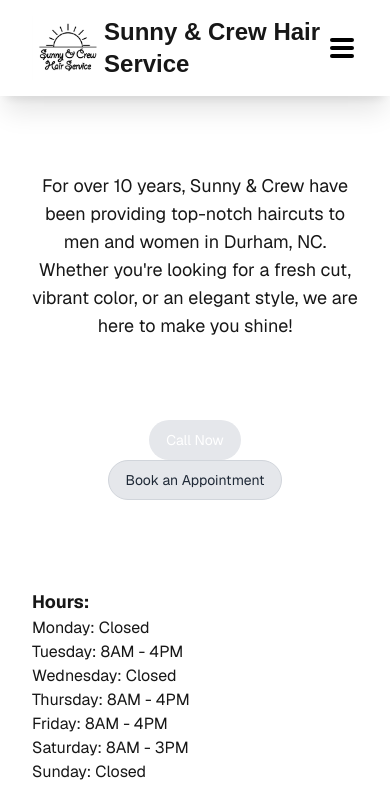
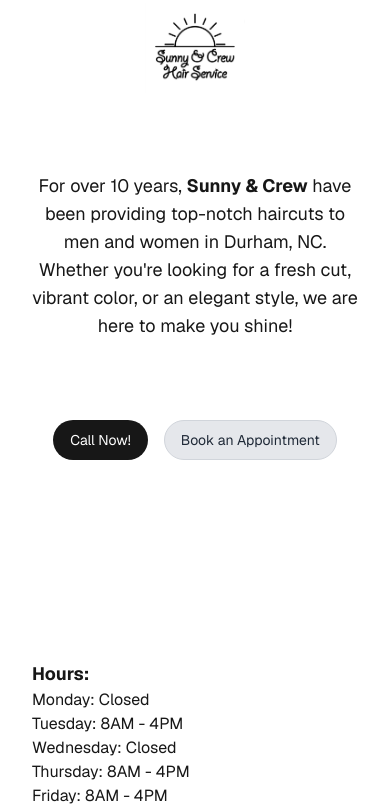
Before and after one commit to id-mustafa/sunny_crew_hair_service_website, a Next.js app: page / in a window 390 px wide. Shown: the top 806 px of the page. Built offline with nearby package versions, Linux system fonts and the light colour scheme.

Commit message:
added style changes

```diff
--- a/src/app/components/CallNow.tsx
+++ b/src/app/components/CallNow.tsx
@@ -27,10 +27,10 @@
         className={`rounded-full border border-solid border-transparent transition-colors flex items-center justify-center bg-foreground text-background gap-2 hover:bg-[#383838] dark:hover:bg-[#ccc] text-sm sm:text-base h-10 sm:h-12 px-4 sm:px-5 ${
           isFetching
             ? 'cursor-not-allowed'
-            : 'bg-gray-200 hover:bg-gray-300'
+            : 'black hover:bg-gray-300'
         }`}
       >
-        {isFetching ? 'Calling...' : ' Call Now'}
+        {isFetching ? 'Calling...' : ' Call Now!'}
       </button>
     </div>
   );
--- a/src/app/components/Navbar.tsx
+++ b/src/app/components/Navbar.tsx
@@ -1,20 +1,13 @@
 'use client';
 import Link from 'next/link';
 import Image from 'next/image';
-import { useState } from 'react';
-import CallNow from './CallNow';
 
 const Navbar = () => {
-  const [menuOpen, setMenuOpen] = useState(false);
-
-  const closeMenu = () => setMenuOpen(false);
-
   return (
-    <nav className="fixed top-0 left-0 right-0 w-full shadow-xl bg-white h-24 z-20 flex items-center justify-between px-8">
+    <nav className="fixed top-0 left-0 right-0 w-full bg-white h-24 z-20 flex items-center justify-center px-8">
       <Link
         href="/"
         className="flex flex-col items-center gap-2"
-        onClick={closeMenu}
       >
         <Image
           src="/logo.png"
@@ -25,56 +18,6 @@
           className="object-contain"
         />
       </Link>
-
-      <strong>
-        <div className='text-2xl'>Sunny & Crew Hair Service</div>
-      </strong>
-
-      {/* Desktop Links */}
-      <div className="hidden sm:flex gap-8 items-center">
-      </div>
-
-      {/* Hamburger Icon */}
-      <div className="sm:hidden flex items-center">
-      <button
-        onClick={() => setMenuOpen(!menuOpen)}
-        className="relative w-8 h-8 flex items-center justify-center focus:outline-none"
-      >
-          {/* Top Line */}
-          <div
-            className={`absolute h-1 w-6 bg-black rounded transition-all duration-300 ease-in-out ${
-              menuOpen
-                ? 'rotate-45 translate-y-0'
-                : 'translate-y-[-8px] rotate-0'
-            }`}
-          ></div>
-          {/* Middle Line */}
-          <div
-            className={`absolute h-1 w-6 bg-black rounded transition-opacity duration-300 ease-in-out ${
-              menuOpen ? 'opacity-0' : 'opacity-100'
-            }`}
-          ></div>
-          {/* Bottom Line */}
-          <div
-            className={`absolute h-1 w-6 bg-black rounded transition-all duration-300 ease-in-out ${
-              menuOpen
-                ? '-rotate-45 translate-y-0'
-                : 'translate-y-[8px] rotate-0'
-            }`}
-          ></div>
-        </button>
-      </div>
-
-
-
-      {/* Mobile Menu */}
-      <div
-        className={`absolute top-24 left-0 w-full bg-white shadow-lg flex flex-col items-center py-4 sm:hidden transition-opacity duration-300 ease-in-out ${
-          menuOpen ? 'opacity-100' : 'opacity-0 pointer-events-none'
-        }`}
-      >
-        <CallNow />
-      </div>
     </nav>
   );
 };
--- a/src/app/page.tsx
+++ b/src/app/page.tsx
@@ -7,13 +7,13 @@
       <main className="flex flex-col gap-8 row-start-2 items-center sm:items-start max-w-5xl w-full">
         <div className="text-center sm:text-left mt-[3rem] mb-[3rem]">
           <p className="text-lg mt-2">
-          For over 10 years, Sunny & Crew have been providing top-notch haircuts to men and women in Durham, NC.
+          For over 10 years, <strong>Sunny & Crew</strong> have been providing top-notch haircuts to men and women in Durham, NC.
             Whether you&apos;re looking for a fresh cut, vibrant color, or an elegant style,
             we are here to make you shine!
           </p>
         </div>
 
-        <div className="flex flex-col sm:flex-row justify-center items-center ">
+        <div className="flex justify-center items-center gap-4">
           <div>
             <CallNow />
           </div>
@@ -30,7 +30,9 @@
         </div>
 
 
-        <div className="flex flex-col justify-evenly w-full sm:flex-row items-start sm:items-center gap-6 mt-[3rem]">
+
+
+        <div className="flex flex-col justify-evenly w-full sm:flex-row items-start sm:items-center gap-6 mt-[10rem]">
           <div className="max-w-sm">
             <strong>
               <p className="text-lg mt-2">
```
